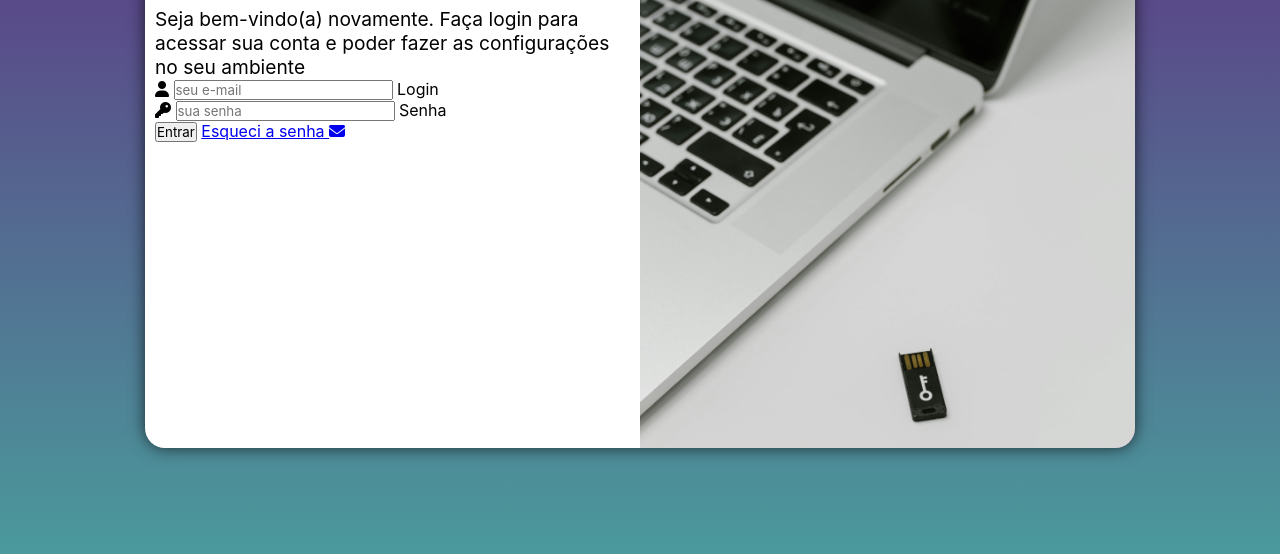
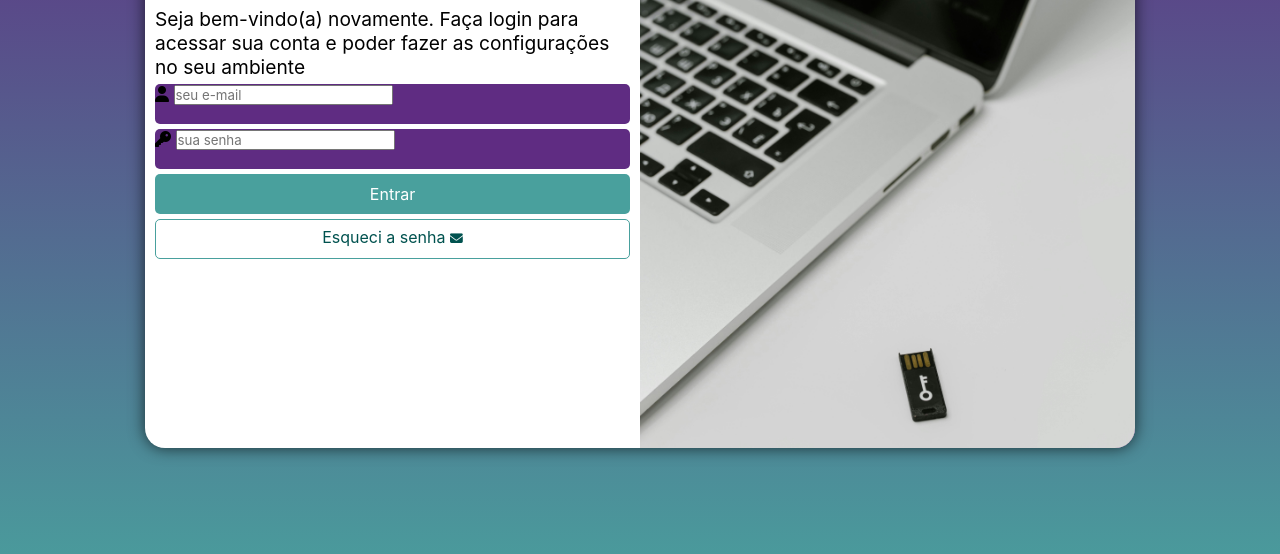
Before and after one commit to Felippe-Figueiredo/projeto-login, a plain HTML site: page index.html in a window 1280 px wide. Shown: the part 202-756 px from the top of the page. Drawn offline with Linux system fonts and the light colour scheme.

Commit message:
update form

```diff
--- a/assets/css/syle.css
+++ b/assets/css/style.css
@@ -39,6 +39,7 @@ section#login {
     height: 500px;
     border-radius: 20px;
     box-shadow: 0px 0px 16px rgba(0, 0, 0, 0.678);
+
     transition: width 0.3s, height 0.3s;
     transition-timing-function: ease;
 }
@@ -63,3 +64,53 @@ div#formulario > h1 {
 div#formulario > p {
     font-size: 0.8em;
 }
+
+form > div.campo {
+    background-color: var(--cor02);
+    height: 40px;
+    border-radius: 5px;
+    margin: 5px 0;
+}
+
+div.campo > label  {
+    display: none;
+}
+
+form > input[type=submit] {
+    display: block;
+    font-size: 1em;
+    width: 100%;
+    height: 40px;
+    background-color: var(--cor01);
+    color: white;
+    border: none;
+    border-radius: 5px;
+}
+
+form > input[type=submit]:hover {
+    background-color: #356b69;
+    cursor: pointer;
+}
+
+form > a.botao {
+    display: block;
+    text-align: center;
+    font-size: 1em;
+    width: 100%;
+    height: 40px;
+    background-color: white;
+    border-radius: 5px;
+    border: 1px solid var(--cor01);
+    text-decoration: none;
+    color: #00524f;
+    padding-top: 7px;
+    margin-top: 5px;
+}
+
+form > a.botao:hover {
+    background-color: #66d6d2;
+}
+
+form > a.botao > i {
+    font-size: 0.8em;
+}
--- a/index.html
+++ b/index.html
@@ -5,7 +5,7 @@
     <meta name="viewport" content="width=device-width, initial-scale=1.0">
     <title>Tela de Login</title>
     <link rel="stylesheet" href="https://cdnjs.cloudflare.com/ajax/libs/font-awesome/6.7.2/css/all.min.css" integrity="sha512-Evv84Mr4kqVGRNSgIGL/F/aIDqQb7xQ2vcrdIwxfjThSH8CSR7PBEakCr51Ck+w+/U6swU2Im1vVX0SVk9ABhg==" crossorigin="anonymous" referrerpolicy="no-referrer"/>
-    <link rel="stylesheet" href="assets/css/syle.css">
+    <link rel="stylesheet" href="assets/css/style.css">
     <link rel="stylesheet" href="assets/css/media-query.css">
 </head>
 <body>
@@ -29,7 +29,7 @@
                         <label for="isenha">Senha</label>
                     </div>
                     <input type="submit" value="Entrar">
-                    <a href="esqueci.html">
+                    <a class="botao" href="esqueci.html">
                         Esqueci a senha <i class="fa-solid fa-envelope"></i>
                     </a>
                 </form>
```
